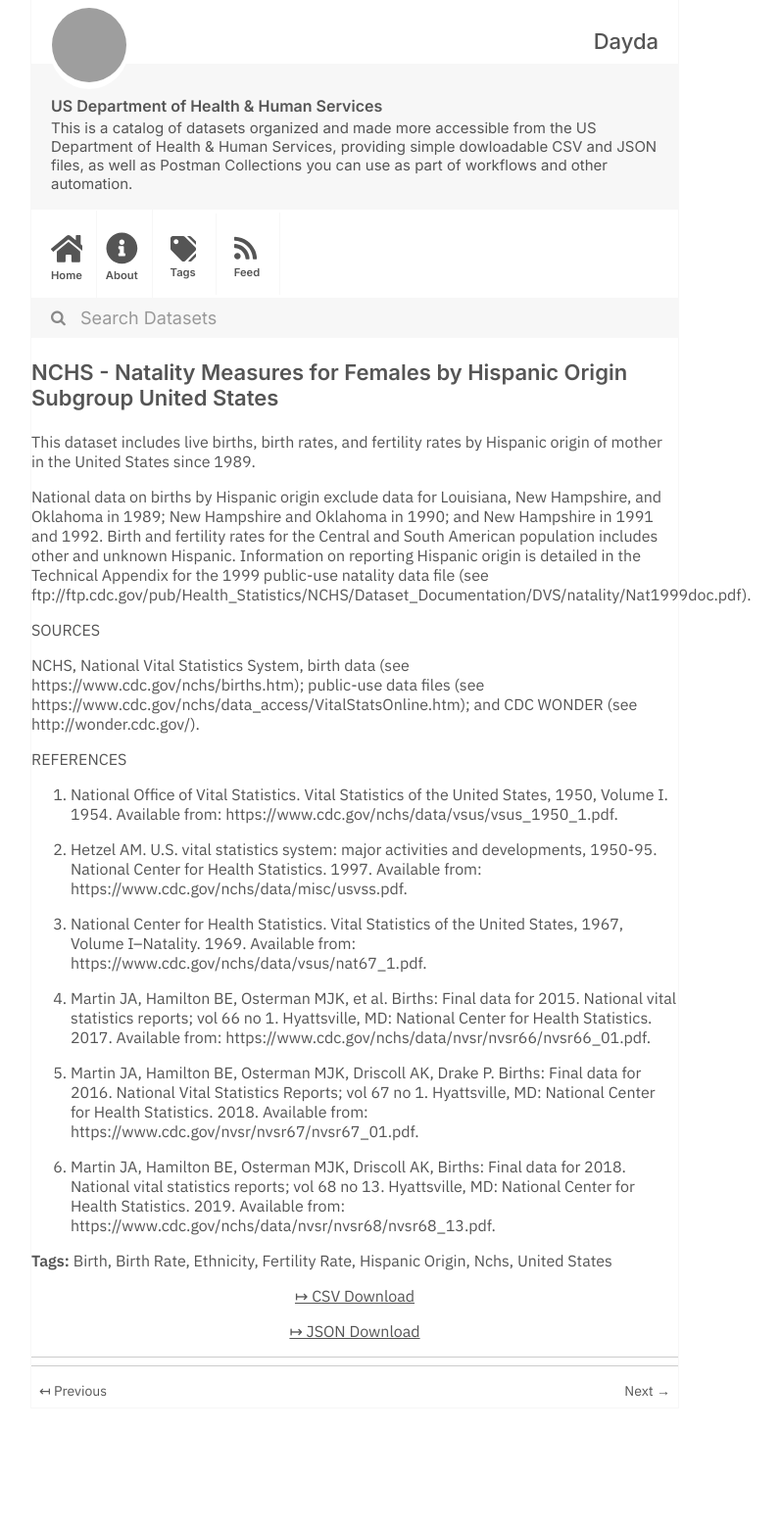
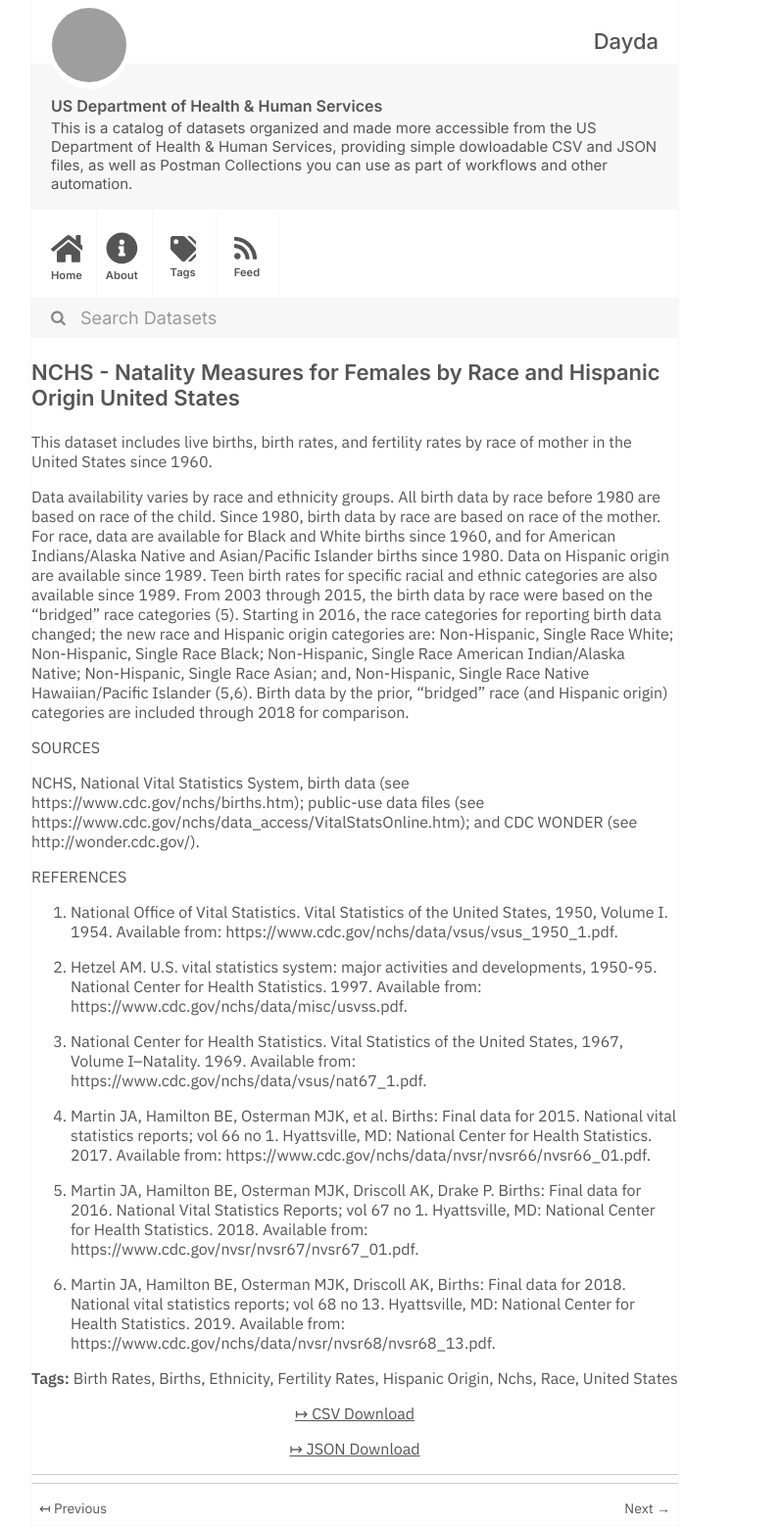
Before and after one commit to dayda-entities/us-department-of-health-and-human-services, a Jekyll site: the page built from _posts/2020-11-10-nchs-natality-measures-for-fem.md, in a window 1280 px wide. Shown: the whole page at 98% size, without its empty margins (278-1075 px from the left). Built offline with Jekyll 4.4.1, drawn with Linux system fonts in a browser that asks for light colours; before the commit the page ends 1438 px from its top, so only the background shows below that; grey boxes are pictures that could not be loaded.

Commit message:
Publish Data

```diff
--- a/_posts/2020-11-10-nchs-natality-measures-for-fem.md
+++ b/_posts/2020-11-10-nchs-natality-measures-for-fem.md
@@ -1,26 +1,27 @@
 ---
-title: NCHS - Natality Measures for Females by Hispanic Origin Subgroup United States
-created: '2020-11-10T16:18:14.157736'
-modified: '2021-04-17T02:53:18.134086'
+title: NCHS - Natality Measures for Females by Race and Hispanic Origin United States
+created: '2020-11-10T16:18:14.329986'
+modified: '2021-04-25T14:57:06.163320'
 state: active
 type: dataset
 tags:
-  - Birth
-  - Birth Rate
+  - Birth Rates
+  - Births
   - Ethnicity
-  - Fertility Rate
+  - Fertility Rates
   - Hispanic Origin
   - Nchs
+  - Race
   - United States
 groups: []
-csv_url: 'https://data.cdc.gov/api/views/s54h-bixi/rows.csv?accessType=DOWNLOAD'
-json_url: 'https://data.cdc.gov/api/views/s54h-bixi/rows.json?accessType=DOWNLOAD'
+csv_url: 'https://data.cdc.gov/api/views/89yk-m38d/rows.csv?accessType=DOWNLOAD'
+json_url: 'https://data.cdc.gov/api/views/89yk-m38d/rows.json?accessType=DOWNLOAD'
 layout: post
 
 ---
-This dataset includes live births, birth rates, and fertility rates by Hispanic origin of mother in the United States since 1989.
+This dataset includes live births, birth rates, and fertility rates by race of mother in the United States since 1960.
 
-National data on births by Hispanic origin exclude data for Louisiana, New Hampshire, and Oklahoma in 1989; New Hampshire and Oklahoma in 1990; and New Hampshire in 1991 and 1992. Birth and fertility rates for the Central and South American population includes other and unknown Hispanic. Information on reporting Hispanic origin is detailed in the Technical Appendix for the 1999 public-use natality data file (see ftp://ftp.cdc.gov/pub/Health_Statistics/NCHS/Dataset_Documentation/DVS/natality/Nat1999doc.pdf).
+Data availability varies by race and ethnicity groups. All birth data by race before 1980 are based on race of the child. Since 1980, birth data by race are based on race of the mother. For race, data are available for Black and White births since 1960, and for American Indians/Alaska Native and Asian/Pacific Islander births since 1980. Data on Hispanic origin are available since 1989. Teen birth rates for specific racial and ethnic categories are also available since 1989. From 2003 through 2015, the birth data by race were based on the “bridged” race categories (5). Starting in 2016, the race categories for reporting birth data changed; the new race and Hispanic origin categories are: Non-Hispanic, Single Race White; Non-Hispanic, Single Race Black; Non-Hispanic, Single Race American Indian/Alaska Native; Non-Hispanic, Single Race Asian; and, Non-Hispanic, Single Race Native Hawaiian/Pacific Islander (5,6). Birth data by the prior, “bridged” race (and Hispanic origin) categories are included through 2018 for comparison.
 
 SOURCES
 
```
